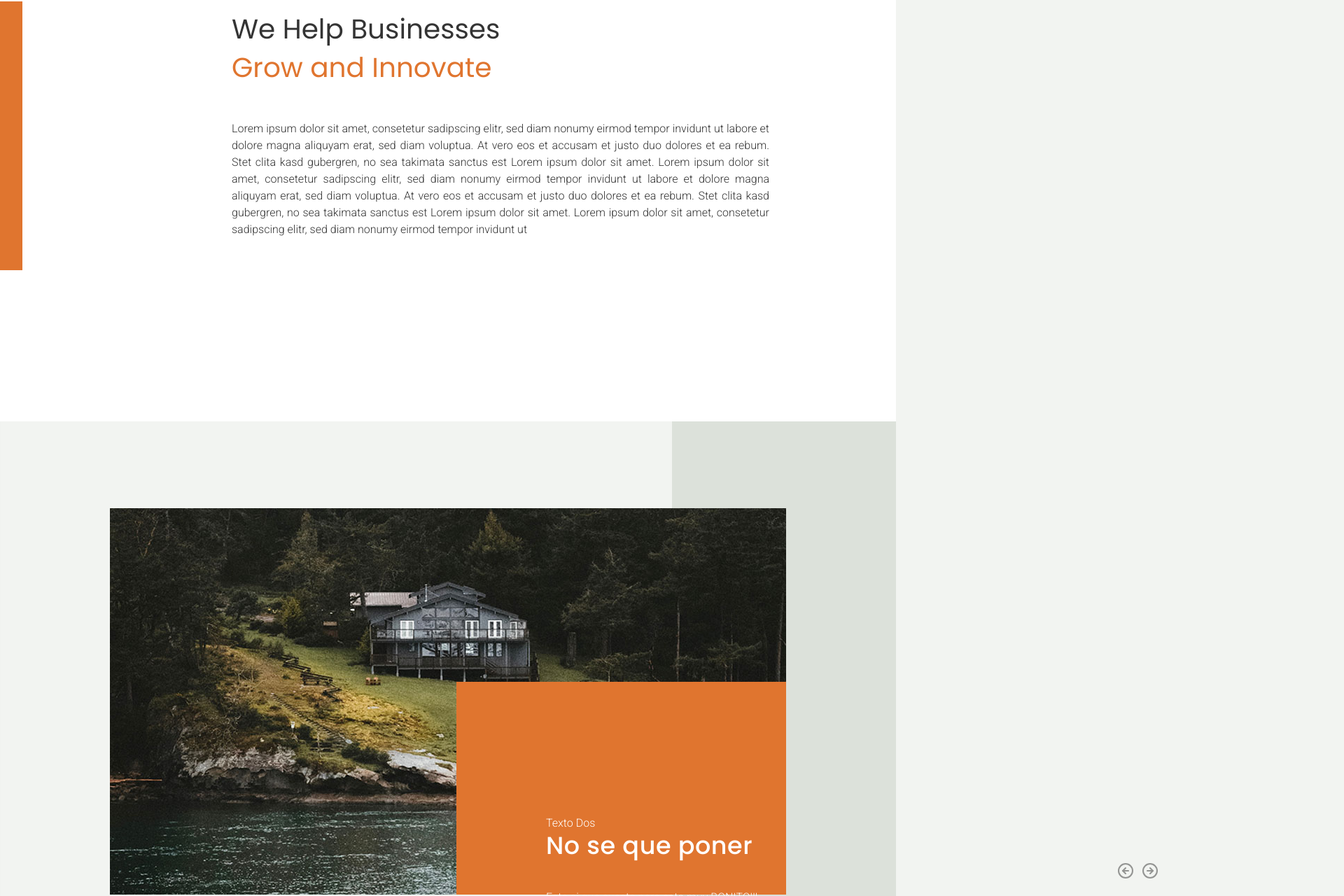
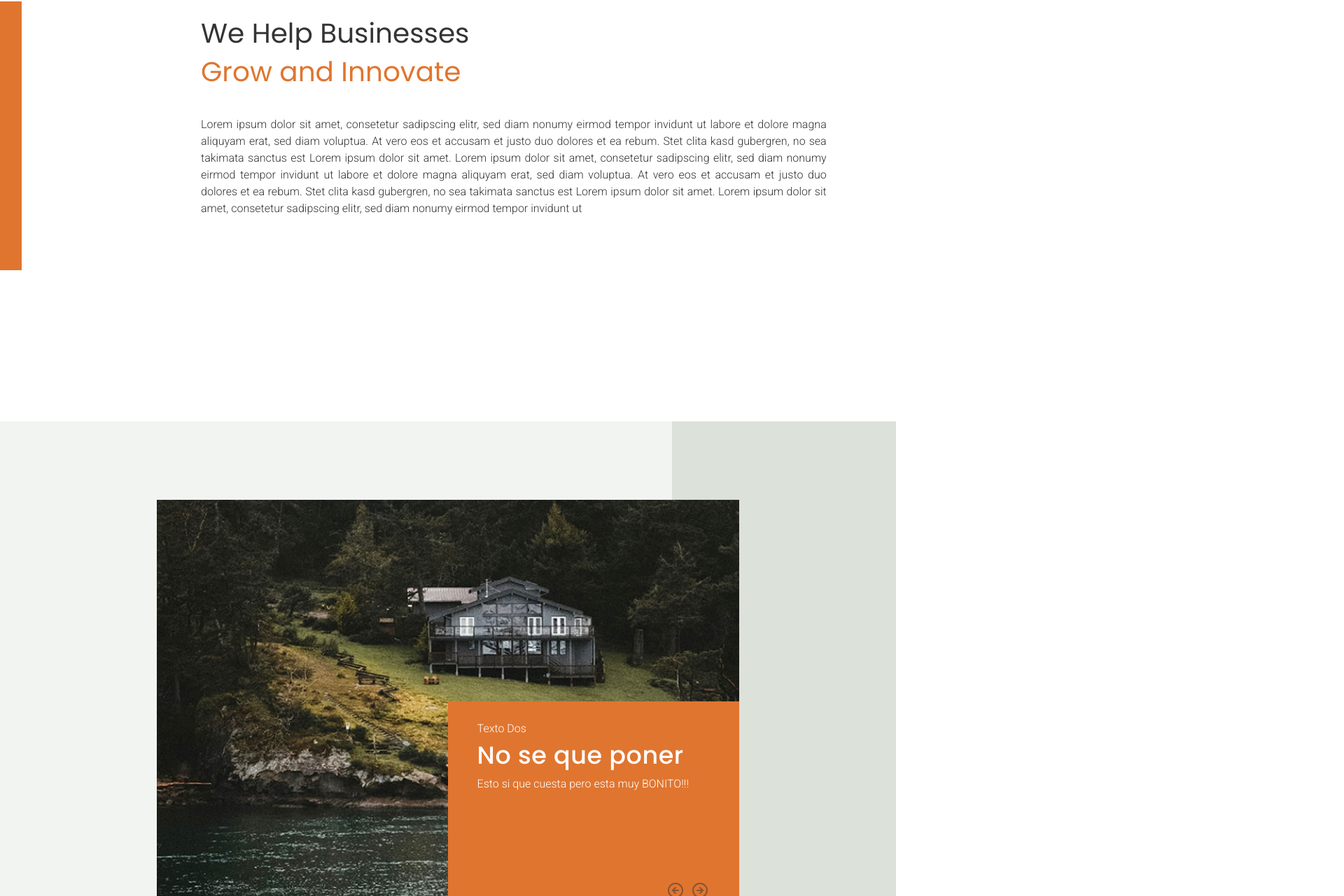
Before and after one commit to franbur/Pin2021Final, a React (Create React App) app: page / in a window 1280 px wide. Shown: the part 998-2278 px from the top of the page at 70% size, 1920 px wide, since content can reach past the window. Built offline with nearby package versions, Linux system fonts and the light colour scheme.

Commit message:
Se retira varias medidas de width y heigth que no correspondian luefo de colocar dimensiones correctas en fullSpace

```diff
--- a/src/Components/NavBar/_NavBar.scss
+++ b/src/Components/NavBar/_NavBar.scss
@@ -4,21 +4,30 @@
     display:flex;
     justify-content: space-between;
     height: 25.6%;
-    width: 400px;
+    width: 29rem;
     text-align: center;
     text-decoration:none;
     color: #fff;
+    @include response(md){
+      width: 50%;
+      padding-right: 10%;
+      font-size: 12px;
+    }
 }
 
 //   }
   .parte-superior{
+    width: 100vw;
     border-bottom: 2px solid #E0752F;
     height: 6rem;
     display: flex;
     justify-content: space-between;
-    padding-right: 101px;
-    padding-left: 101px;
-    padding-top: 38px;
-    padding-bottom: 37px;
+    padding-right: 6.3rem;
+    padding-left: 6.3rem;
+    padding-top: 2.3rem;
+    padding-bottom: 2.2rem;
     cursor: pointer;
+    @include response(md){
+      padding-right: 0;
+    }
   }
--- a/src/Components/Section1/Section1.js
+++ b/src/Components/Section1/Section1.js
@@ -30,7 +30,7 @@ export function Section1(params){
                             </header>
                             <div className="titulos">
                                 <h1 className="titulo-uno">Customize el carrusel en bootstrap</h1>
-                                <h3 className="titulo-dos">Lorem ipsum dolor sit, amet consectetur adipisicing elit. Velit neque blanditiis eum nulla ipsam mollitia voluptates saepe. Quia similique, veniam incidunt vitae nesciunt magnam voluptates illo, maxime eligendi optio obcaecati..</h3>
+                                <h3 className="titulo-dos">Lorem ipsum dolor sit, amet consectetur adipisicing elit. </h3>
                                 <button className="button">Read more</button>
                             </div>
                         </div>
--- a/src/Components/Section1/_section1.scss
+++ b/src/Components/Section1/_section1.scss
@@ -5,32 +5,42 @@ header{
 .carrusel{
   @include fullSpace;
 }
-.ubicacion{
-    width: 100%;
-    height: 42rem;
+
+
+.titulos{
+  margin-top: 9.6rem;
+  margin-left: 6.3rem;
+}
+.titulo-uno{
+  width: 34.25rem;
+  height: 7.2rem;
+  @include textStyles(Poppins,600,48px,0.67,normal);
+  color: #FFFFFF;
+  @include response(md){
+    font-size: 35px;
   }
 
-  .titulos{
-    margin-top: 154px;
-    margin-left: 101px;
-  }
-  .titulo-uno{
-    width: 554px;
-    height: 115px;
-    @include textStyles(Poppins,600,48px,0.67,normal);
-    color: #FFFFFF;
 }
+
 .titulo-dos{
     width: 30rem;
-    height: 2.6;
+    height: 2.6rem;
     @include textStyles(Roboto,300,16px,0.22,normal);
     text-align: left;
     color: #FFFFFF;
     opacity: 1;
+    @include response(md){
+      font-size: 14px;
+    }
   }
 
   .button{
     @include btnStyles;
+    @include response(md){
+      font-size: 13px;
+      height: 2rem;
+      width: 5rem;
+    }
   }
 
   .redondeo{
@@ -57,3 +67,13 @@ header{
     background-repeat: no-repeat;
     background-size: cover;
   }
+
+  .carousel-indicators{
+    justify-content: flex-start;
+    margin-left: 8%;
+    @include response(md){
+      height: 2.5rem;
+      width: 33rem;
+      margin-left: 13%;
+    }
+  }
--- a/src/Components/Section2/_section2.scss
+++ b/src/Components/Section2/_section2.scss
@@ -6,33 +6,58 @@
     align-items: center;
   }
   .segunda-parte{
-    margin-left: 299px;
+    width: 80%;
+    margin-left: 20%;
+    @include response(md){
+      margin-left: 6rem;
+      margin-bottom: 6rem;
+    }
   }
   .primerh1{
     color: #343434;
     @include textStyles(Poppins,400,39px,0.55,normal);
-  //   @include response (md){
+    @include response (md){
+      width: 19rem;
+      height: 1.5rem;
+      font-size: 1.5rem;
+    }
 
   }
 
   .segundoh1{
     color: #E0752F;
     @include textStyles(Poppins,400,39px,0.55,normal);
+    @include response(md){
+      width: 19rem;
+      height: 1.5rem;
+      font-size: 1.5rem;
+    }
   }
 
   .barra{
-    width: 32px;
-    height: 384px;
+    width: 2rem;
+    height: 24rem;
     background: #E0752F;
+    @include response(md){
+      width: 0.5rem;
+      height: 10rem;
+      margin-bottom: 6rem;
+    }
   }
 
   .texto1{
-    width: 768px;
-    height: 197px;
+    width: 90%;
+    height: 12.3rem;
     display: inline-block;
     @include textStyles(Roboto,300,16px,0.22,normal);
     color: #343434;
     opacity: 1;
     text-align: justify;
-    margin-top: 44px;
+    margin-top: 2rem;
+    @include response(md){
+      width: 32rem;
+      height: 1rem;
+      font-size: 0.7rem;
+      margin-top: 1rem;
+    }
   }
--- a/src/Components/Section3/Section3.js
+++ b/src/Components/Section3/Section3.js
@@ -5,7 +5,7 @@ export function Section3(params){
         <div id="seccion3" className ="contenedor-tres">
             <div className="imagentres">
                 <div className="caja">
-                    <div className="carrusel">
+                    <div className="carrusel2">
                         <div id="carouselExampleFade" className="carousel slide carousel-fade" data-bs-ride="carousel">
                             <div>
                                 <div className="carousel-item active">
--- a/src/Components/Section3/_section3.scss
+++ b/src/Components/Section3/_section3.scss
@@ -6,21 +6,31 @@
   align-items: center;
 }
 .imagentres{
-    width: 966px;
-    height: 552px;
+  width: 65%;
+  height: 72%;
   background-image: url(../../assets/img/section3-image.png);
   background-repeat: no-repeat;
+  background-size: cover;
   display: flex;
   align-items: flex-end;
   justify-content: flex-end;
+  @include response(md){
+    // width: 25rem;
+    // height: 15rem;
+    background-size: cover;
+  }
 }
 
 .caja{
   position: relative;
-    width: 471px;
-    height: 304px;
+  width: 50%;
+  height: 50%;
   background: #E0752F;
   padding-bottom: 31px;
+  @include response(md){
+    // width: 14.7rem;
+    // height: 9.5rem;
+  }
 }
 
 .flechas{
@@ -29,37 +39,52 @@
   height: 3rem;
   top: 15rem;
   left: 73%;
+  @include response(md){
+    top: 5.5rem;
+    font-size: 10px;
+    left: 10.9rem;
+  }
 }
 
 .texto-caja1{
-  width: 137px;
-  height: 21px;
+  width: 80%;
   color: #FFFFFF;
   opacity: 1;
   @include textStyles(Roboto,300,16px,0.22,normal);
   margin-left: 10%;
-  margin-top: 15%;
-  margin-bottom: 0px;
+  margin-top: 7%;
+  @include response(md){
+    margin-top: 1rem;
+    font-size: 10px;
+    margin-left: 1.2rem;
+  }
 }
 
 .texto-caja2{
-  width: 372px;
-  height: 75px;
+  width: 80%;
   margin-left: 10%;
   margin-bottom: 0px;
   color: #FFFFFF;
   opacity: 1;
   @include textStyles(Poppins,medium,35px,0.55px,normal);
+  @include response(md){
+    font-size: 17px;
+  }
 }
 
 .texto-caja3{
-  width: 372px;
+  width: 80%;
   height: 63px;
   margin-left: 10%;
   margin-top: 0.5rem;
   color: rgba(255, 255, 255, 1);
   opacity: 1;
   @include textStyles(Roboto,300,16px,0.22,normal);
+  @include response(md){
+    width: 11rem;
+    height: 1.2rem;
+    font-size: 10px;
+  }
 }
 
 .carousel-control-next{
@@ -78,6 +103,11 @@ background-image: url(../../assets/img/left.svg);
 background-repeat: no-repeat;
 width: 2.5rem;
 height: 1.5rem;
+  @include response(md){
+    width: 4rem;
+    height: 1.5rem;
+    background-size: 1rem;
+  }
 }
 
 .flecha-derecha{
@@ -85,4 +115,9 @@ background-image: url(../../assets/img/rigth.svg);
 background-repeat: no-repeat;
 width: 2rem;
 height: 1.5rem;
+  @include response(md){
+    width: 4rem;
+    height: 1.5rem;
+    background-size: 1rem;
   }
+}
--- a/src/Components/Section4/_section4.scss
+++ b/src/Components/Section4/_section4.scss
@@ -5,21 +5,42 @@
     background-image: url(../../assets/img/section4-image.png);
     background-repeat: no-repeat;
     background-position: right;
+    @include response(md){
+      width: 100%;
+      background-image: none;
+    }
   }
 
   .accordion{
-    margin-top: 144px;
-    margin-left: 101px;
-    margin-right: 596px;
-    width: 100%;
+    margin-top: 9rem;
+    margin-left: 6.3rem;
+    margin-right: 37.25rem;
+    width: 90%;
+    height: 80%;
+    @include response(md){
+      margin-top: 8rem;
+      margin-left: 6rem;
+      margin-right: 4rem;
+    }
+  }
+
+  .accordion-header{
+    @include response(md){
+      font-size: 16px;
+    }
   }
 
   .accordion-body{
-    width: 669px;
-    height: 184px;
+    width: 90%;
+    height: 10rem;
     @include textStyles(Roboto,400,16px,0.22,normal);
     color:#5f6368;
     padding: 40px 37px 37px 39px;
+    overflow: hidden;
+    @include response(md){
+      font-size: 16px;
+      text-align: justify;
+    }
   }
 
   .accordion-button{
--- a/src/assets/_conf.scss
+++ b/src/assets/_conf.scss
@@ -19,7 +19,7 @@
 }
 @mixin fullSpace {
   height: 100vh;
-  width: 100vw;
+  width: 100%;
 }
 @mixin response($breakpoint) {
   @if($breakpoint == xl) {
```
Lines whose indentation alone changed are shown as unchanged.
